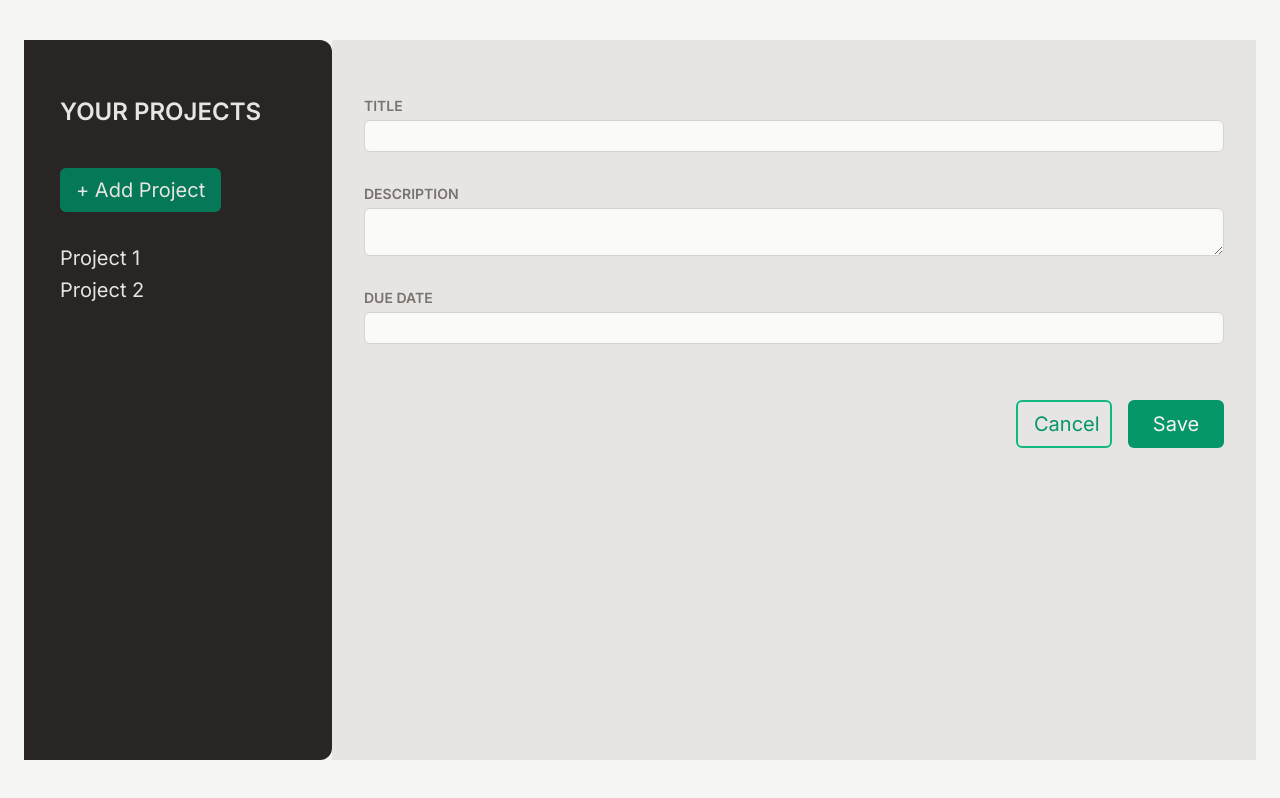
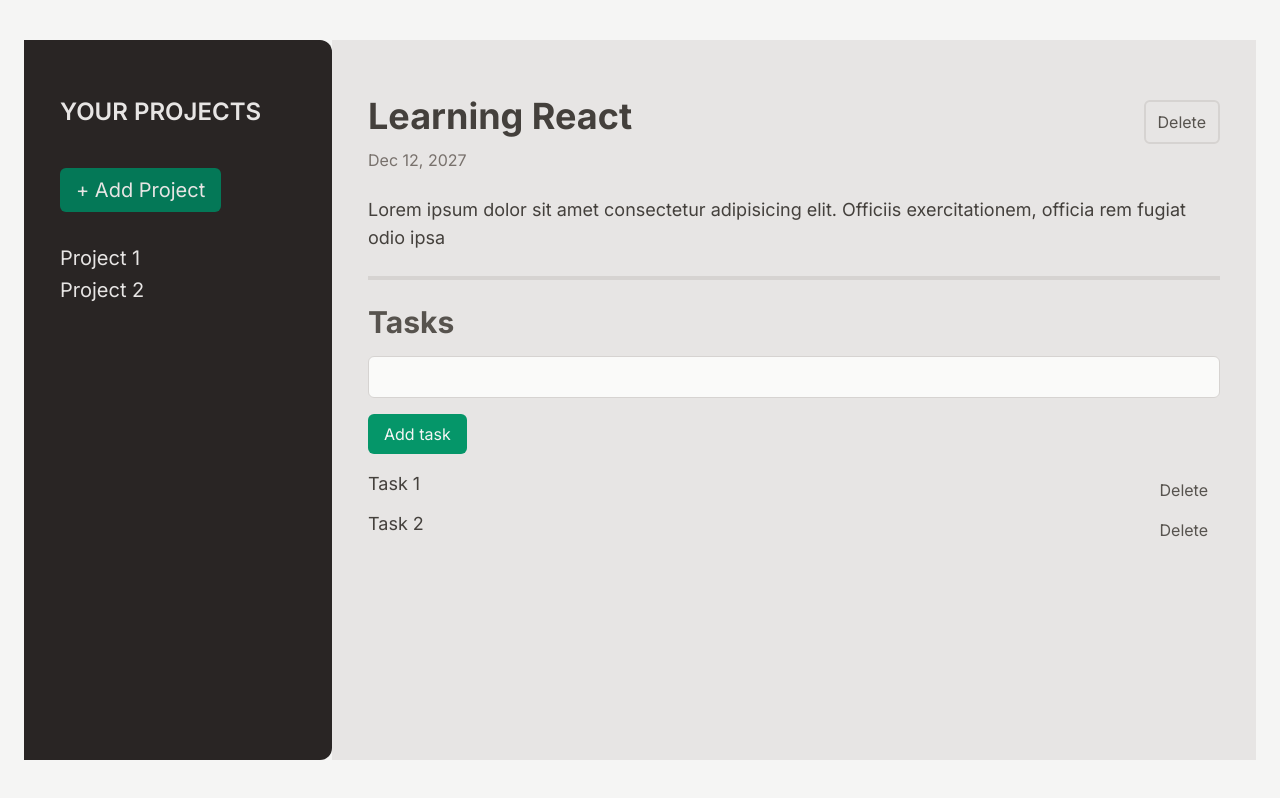
Before and after one commit to pauchessa/project-management-app, a React (Vite) app: page / in a window 1280 px wide. Built offline with nearby package versions, Linux system fonts and the light colour scheme.

Commit message:
added styled ProjectDetails component

```diff
--- a/src/App.jsx
+++ b/src/App.jsx
@@ -1,14 +1,16 @@
 import ProjectsList from "./components/ProjectsList.jsx";
 import NoProjectsPlaceholder from "./components/NoProjectsPlaceholder.jsx";
 import CreateProjectForm from "./components/CreateProjectForm.jsx";
+import ProjectDetails from "./components/ProjectDetails.jsx";
 function App() {
   return (
     <div className="">
       <div className="max-w-7xl mx-auto px-6 py-10 grid grid-cols-[1fr_3fr] min-h-screen">
         <ProjectsList />
         <main className="bg-stone-200">
-          {/* <NoProjectsPlaceholder></NoProjectsPlaceholder>\ */}
-          <CreateProjectForm />
+          <ProjectDetails />
+          {/* <NoProjectsPlaceholder></NoProjectsPlaceholder> */}
+          {/* <CreateProjectForm /> */}
         </main>
       </div>
     </div>
--- a/src/components/CreateProjectForm.jsx
+++ b/src/components/CreateProjectForm.jsx
@@ -2,7 +2,7 @@ export default function CreateProjectForm() {
   let pClasses = "flex flex-col gap-1";
   let labelClasses = "text-stone-500 text-sm font-semibold uppercase";
   let inputClasses =
-    "text-stone-700 text-md px-3 py-2 bg-stone-50 rounded-md border border-stone-300 focus:outline-none focus:ring-1 focus:ring-stone-400 transition-colors caret-stone-700 ";
+    "text-stone-700 text-base px-3 py-2 bg-stone-50 rounded-md border border-stone-300 focus:outline-none focus:ring-1 focus:ring-stone-400 transition-colors caret-stone-700 ";
 
   return (
     <div>
@@ -34,12 +34,12 @@ hover:bg-emerald-600
 hover:border-transparent
 hover:text-stone-100
 transition-colors
-md:text-md lg:text-xl
+md:text-base lg:text-xl
 mb-8 px-4 py-2 rounded-md w-24"
           >
             Cancel
           </button>
-          <button className="bg-emerald-600 hover:bg-emerald-700 transition-colors duration-150 text-stone-100 md:text-md lg:text-xl mb-8 px-4 py-2 rounded-md w-24">
+          <button className="bg-emerald-600 hover:bg-emerald-700 transition-colors duration-150 text-stone-100 md:text-base lg:text-xl mb-8 px-4 py-2 rounded-md w-24">
             Save
           </button>
         </div>
--- a/src/components/NoProjectsPlaceholder.jsx
+++ b/src/components/NoProjectsPlaceholder.jsx
@@ -4,10 +4,10 @@ export default function NoProjectsPlaceholder() {
     <div className="flex flex-col items-center mt-20 gap-8">
       <img src={logo} className="w-20 h-20"></img>
       <h3 className="text-stone-600 text-xl font-bold">No Project Selected</h3>
-      <p className="text-stone-500 text-md">
+      <p className="text-stone-500 text-base">
         Select a project or get started with a new one
       </p>
-      <button className="bg-emerald-600 hover:bg-emerald-700 transition-colors duration-150 text-stone-100 md:text-md lg:text-xl mb-8 px-4 py-2 rounded-md">
+      <button className="bg-emerald-600 hover:bg-emerald-700 transition-colors duration-150 text-stone-100 md:text-base lg:text-xl mb-8 px-4 py-2 rounded-md">
         Create new project
       </button>
     </div>
--- /dev/null
+++ b/src/components/ProjectDetails.jsx
@@ -0,0 +1,50 @@
+export default function ProjectDetails() {
+  return (
+    <div className="text-stone-700 px-9 py-14">
+      <div className="flex justify-between">
+        <h3 className="text-4xl font-bold mb-3">Learning React</h3>
+        <button
+          className=" rounded-md border-2
+    border-stone-300
+    text-stone-600
+    hover:border-rose-400
+    hover:text-rose-600 md:text-sm lg:text-base px-3 py-2 self-center transition-colors"
+        >
+          Delete
+        </button>
+      </div>
+
+      <p className="text-stone-500 text-base mb-6">Dec 12, 2027</p>
+      <p className="text-stone-700 text-lg mb-6">
+        Lorem ipsum dolor sit amet consectetur adipisicing elit. Officiis
+        exercitationem, officia rem fugiat odio ipsa
+      </p>
+      <hr className="border-stone-300 border-2 mb-6"></hr>
+      <h4 className="text-stone-600 text-3xl font-bold mb-4">Tasks</h4>
+      <div className="flex flex-col gap-4 mb-4">
+        <input
+          className="text-stone-700 text-base px-3 py-2 bg-stone-50 rounded-md border border-stone-300 focus:outline-none   transition-colors caret-stone-700"
+          type="text"
+        ></input>
+        <button className="bg-emerald-600 hover:bg-emerald-700 transition-colors duration-150 text-stone-100 md:text-base  px-4 py-2 rounded-md w-fit">
+          Add task
+        </button>
+      </div>
+
+      <ul>
+        <li className="flex justify-between text-stone-700 text-lg ">
+          <p>Task 1</p>
+          <button className="text-stone-600 hover:text-rose-600 md:text-sm lg:text-base px-3 py-2 self-center transition-colors">
+            Delete
+          </button>
+        </li>
+        <li className="flex justify-between text-stone-700 text-lg">
+          <p>Task 2</p>
+          <button className="text-stone-600 hover:text-rose-600 md:text-sm lg:text-base px-3 py-2 self-center transition-colors">
+            Delete
+          </button>
+        </li>
+      </ul>
+    </div>
+  );
+}
```
